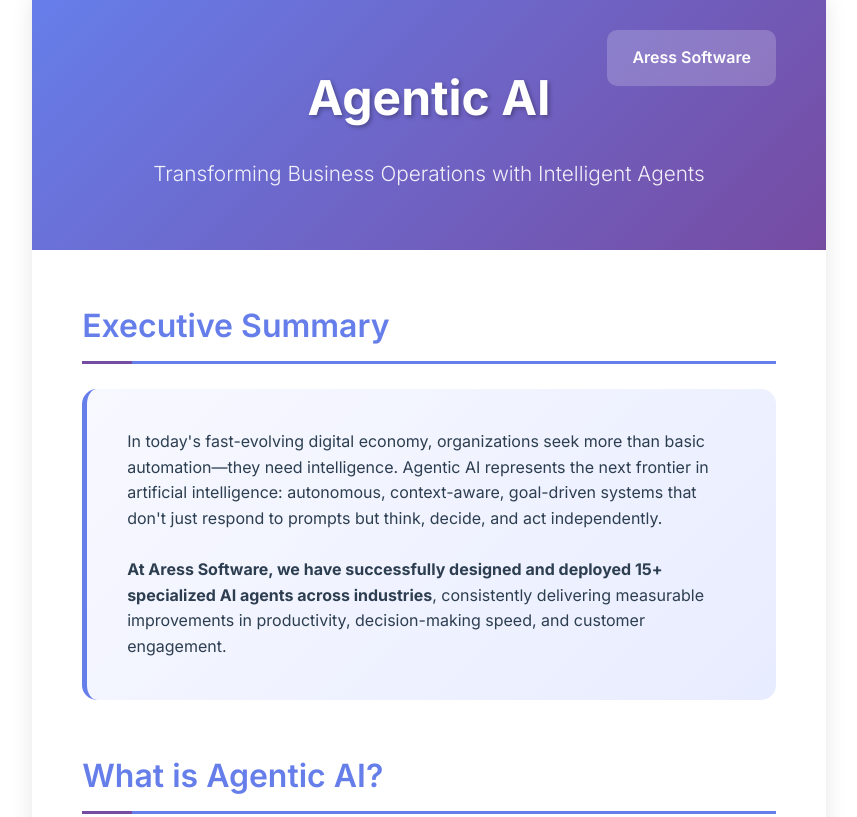
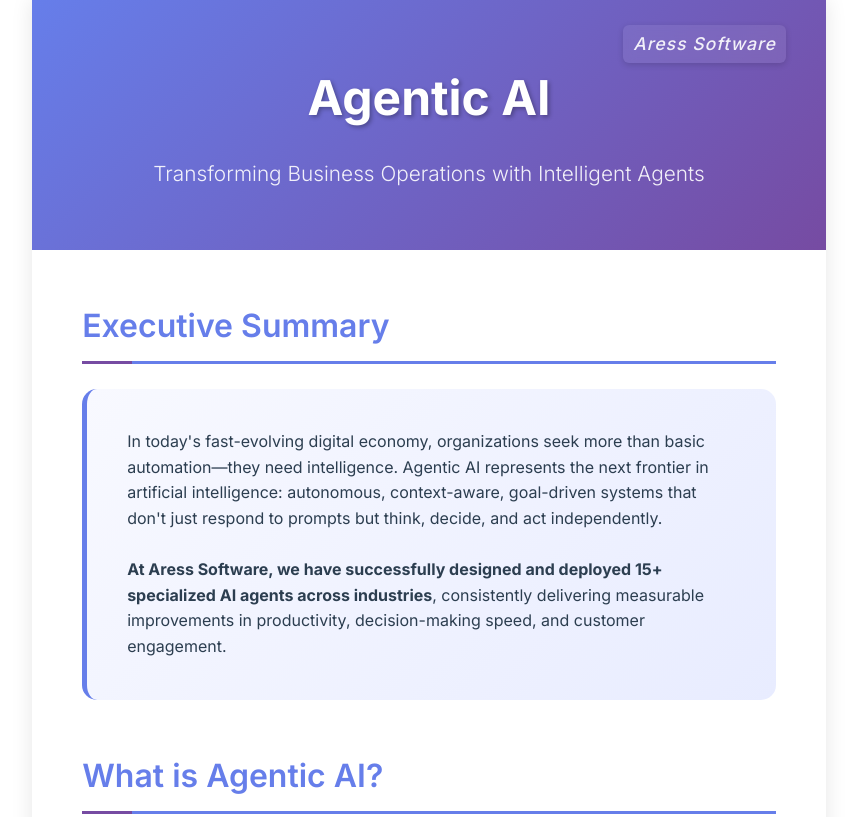
Before and after one commit to abuzareal/Agentic-AI-Case-Study, a plain HTML site: page index.html in a window 1280 px wide. Shown: the top 817 px of the page, without its empty margins (211-1068 px from the left). Drawn offline with Linux system fonts and the light colour scheme.

Commit message:
Update index.html

```diff
--- a/index.html
+++ b/index.html
@@ -78,13 +78,24 @@
 
         .company-logo {
             position: absolute;
-            top: 30px;
-            right: 50px;
-            background: rgba(255,255,255,0.2);
-            padding: 15px 25px;
-            border-radius: 10px;
-            font-weight: 600;
-            backdrop-filter: blur(10px);
+            top: 25px;
+            right: 40px;
+            font-size: 1.1em;
+            font-weight: 500;
+            letter-spacing: 1px;
+            color: rgba(255, 255, 255, 0.9);
+            font-style: italic;
+            padding: 5px 10px;
+            border-radius: 6px;
+            background: rgba(255, 255, 255, 0.08);
+            backdrop-filter: blur(6px);
+            box-shadow: 0 2px 6px rgba(0,0,0,0.15);
+            transition: all 0.3s ease;
+        }
+
+        .company-logo:hover {
+            background: rgba(255, 255, 255, 0.15);
+            color: #fff;
         }
 
         .content {
```
